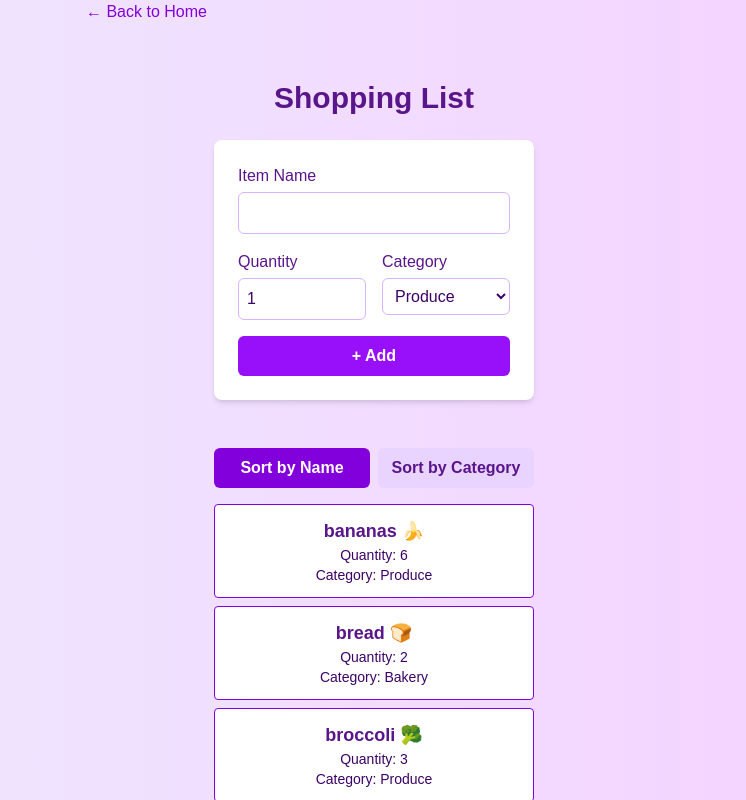
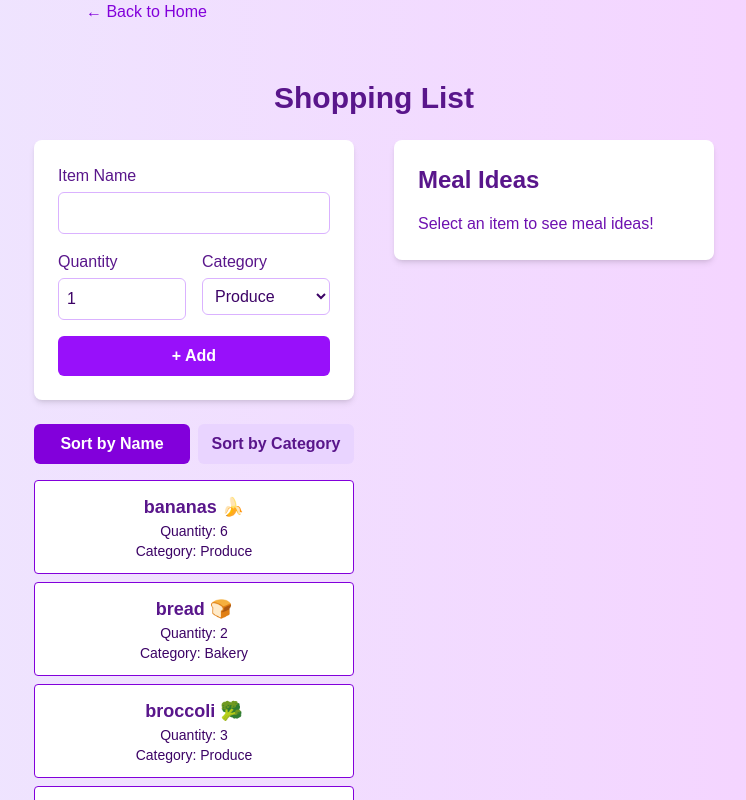
Before and after one commit to cresdom/cprg306-assignments, a Next.js app: page /week-8 in a window 1280 px wide. Shown: the top 800 px of the page, without its empty margins (266-1012 px from the left). Built offline with nearby package versions, Linux system fonts and the light colour scheme.

Commit message:
updated styling to meal ideas

```diff
--- a/app/week-8/page.js
+++ b/app/week-8/page.js
@@ -29,12 +29,13 @@
 
         <h1 className="text-3xl font-bold text-purple-900 text-center mt-8 dark:text-purple-200">Shopping List</h1>
 
-        <GroceryItemForm onAddItem={handleAddItem} />
-
-        <ItemList items={items} onItemSelect={handleItemSelect} />
-
-        <MealIdeas ingredient={selectedItemName} />
-
+        <div className="flex flex-col md:flex-row gap-10 items-start">
+            <div classname="flex flex-col items-center">
+                <GroceryItemForm onAddItem={handleAddItem} />
+                <ItemList items={items} onItemSelect={handleItemSelect} />
+            </div>
+            <MealIdeas ingredient={selectedItemName} />
+        </div>
     </main>
     );
 }
```
